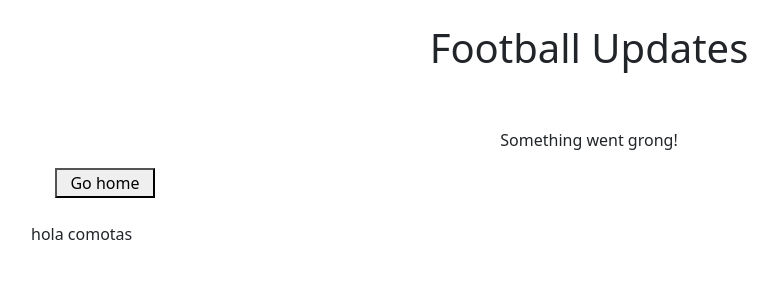
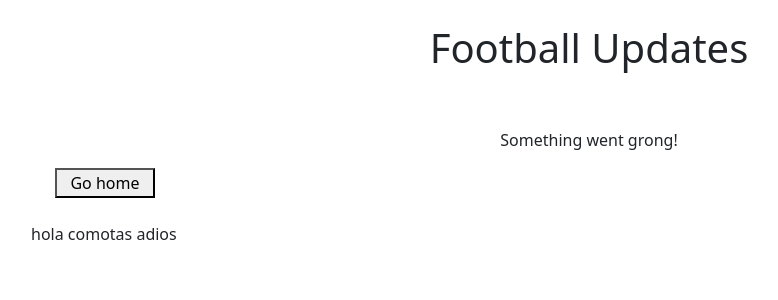
Before and after one commit to SCLeoo/AngularLvl2Certification, an Angular app: page /error in a window 1280 px wide. Shown: the top 300 px of the page, without its empty margins (51-829 px from the left). Built offline with nearby package versions, Linux system fonts and the light colour scheme.

Commit message:
Feature/adios (#3)
* adios error

* adios standinigs

* adios temas

```diff
--- a/src/app/pages/error/error.component.html
+++ b/src/app/pages/error/error.component.html
@@ -2,4 +2,4 @@
   <p class="d-flex justify-content-center">Something went grong!</p>
   <button routerLink="" style="width: 100px">Go home</button>
 </div>
-hola comotas
+hola comotas adios
--- a/src/app/pages/standings/standings.component.html
+++ b/src/app/pages/standings/standings.component.html
@@ -42,4 +42,4 @@
     </tbody>
   </table>
 </ng-container>
-hola comotas
+hola comotas adios
--- a/src/app/pages/teams/teams.component.html
+++ b/src/app/pages/teams/teams.component.html
@@ -15,4 +15,4 @@
   </table>
   <a href="javascript:history.back()" class="btn btn-primary">Go back</a>
 </ng-container>
-hola comotas
+hola comotas asdios
```
